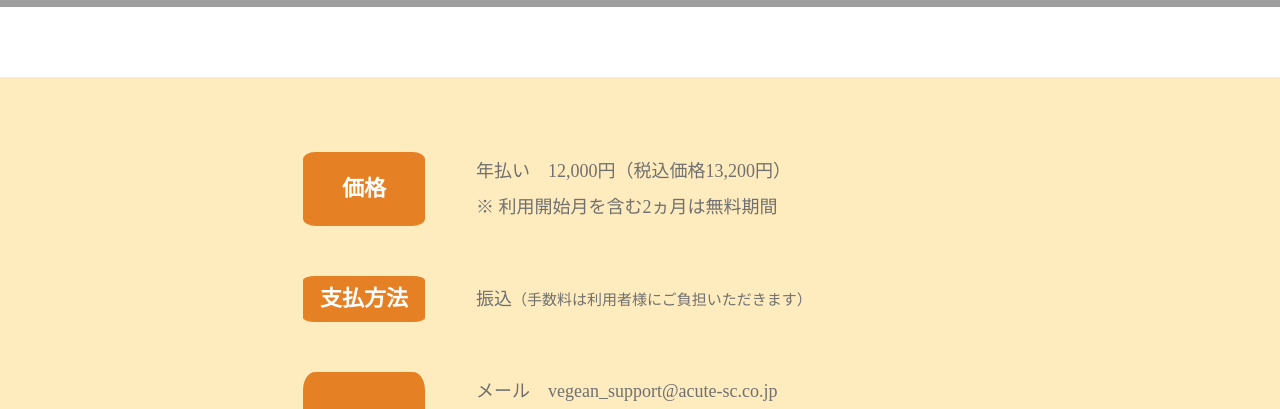
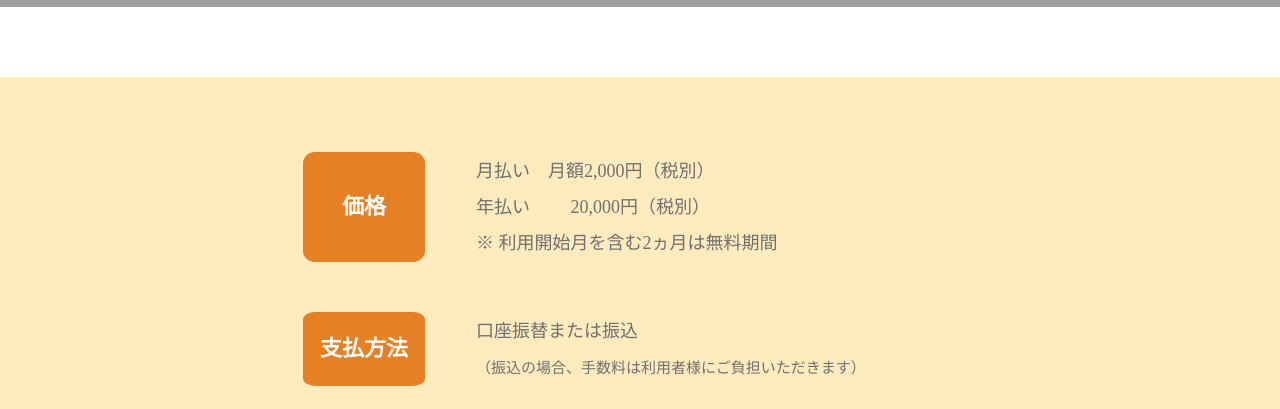
Before and after one commit to acute-sc/acute-sc.github.io, a plain HTML site: page support.html in a window 1280 px wide. Shown: the part 543-952 px from the top of the page. Drawn offline with Linux system fonts and the light colour scheme; grey boxes are pictures that could not be loaded; a web font is replaced by a local one.

Commit message:
Update billing

```diff
--- a/support.html
+++ b/support.html
@@ -53,12 +53,13 @@
         <table>
             <tr>
             <th>価格</th>
-            <td>年払い　12,000円<br class="desktop-hidden">（税込価格13,200円）<br>
+            <td>月払い　月額2,000円<br class="desktop-hidden">（税別）<br>
+                年払い　　 20,000円<br class="desktop-hidden">（税別）<br>
                 ※ 利用開始月を含む2ヵ月は無料期間</td>
             </tr>
             <tr>
             <th>支払方法</th>
-            <td>振込<br class="desktop-hidden"><small>（手数料は利用者様にご負担いただきます）</small></td>
+            <td>口座振替または振込<br class="desktop-hidden"><br><small>（振込の場合、手数料は利用者様にご負担いただきます）</small></td>
             </tr>
             <tr>
             <th>サポート</th>
```
